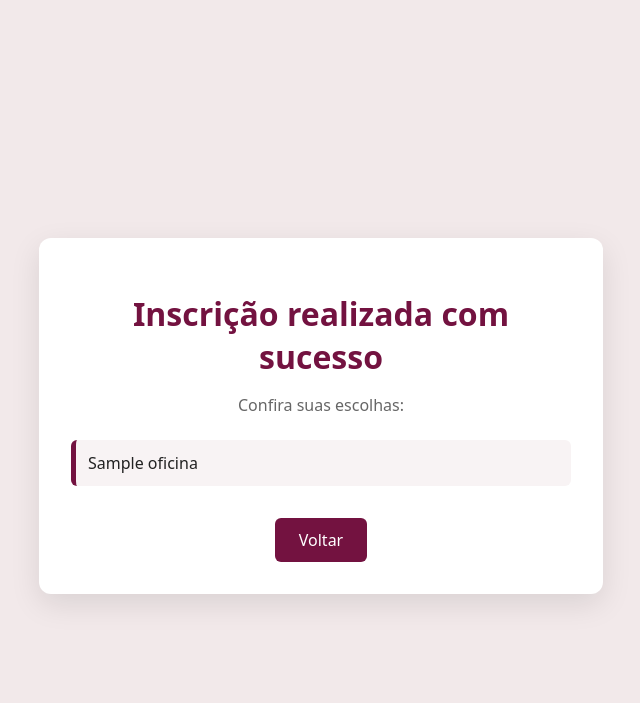
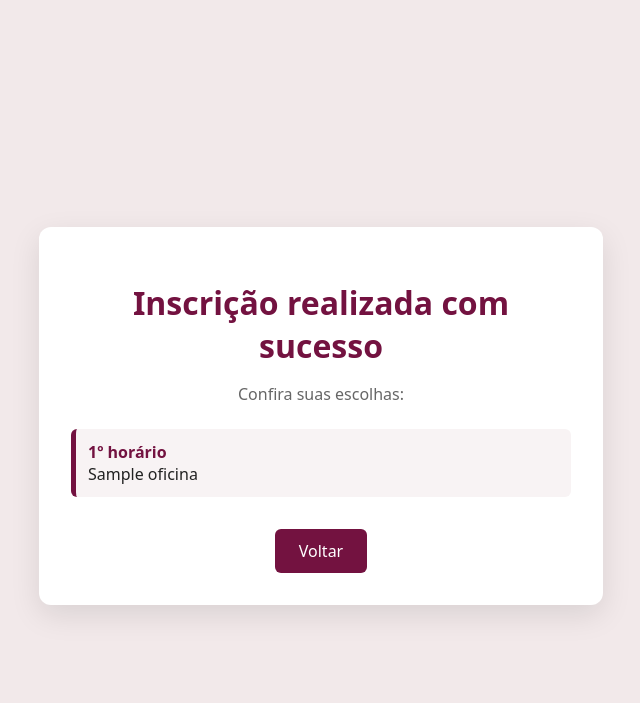
Before and after one commit to pedrodamiao/conferenciamulheresfortes, a Flask app: template templates/sucesso.html in a window 1280 px wide. Shown: the top 703 px of the page, without its empty margins (319-959 px from the left). Run offline with Flask 3, Linux system fonts and the light colour scheme; data comes from the database, SQL or seed files in the repository; the template is opened without the code that fills it: most values are stand-ins (such as "Sample title", 1, 10 or a date in 2020); data that the repository does not hold is empty.

Commit message:
Update sucesso.html

```diff
--- a/templates/sucesso.html
+++ b/templates/sucesso.html
@@ -73,6 +73,7 @@
 
     {% for s in data.selecoes %}
       <div class="item">
+        <div class="horario">{{ loop.index }}º horário</div>
         <div>{{ s.oficina }}</div>
       </div>
     {% endfor %}
```
